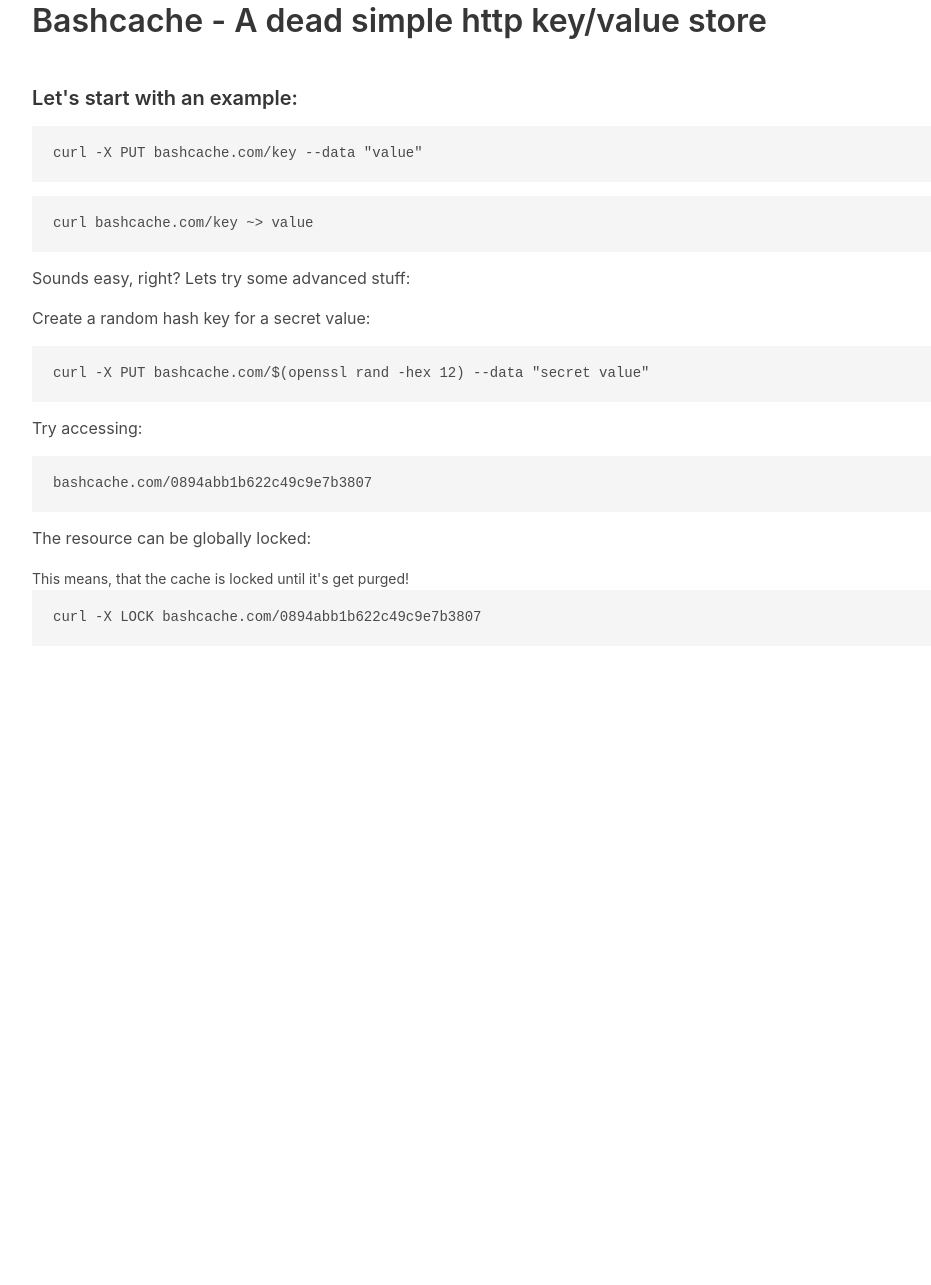
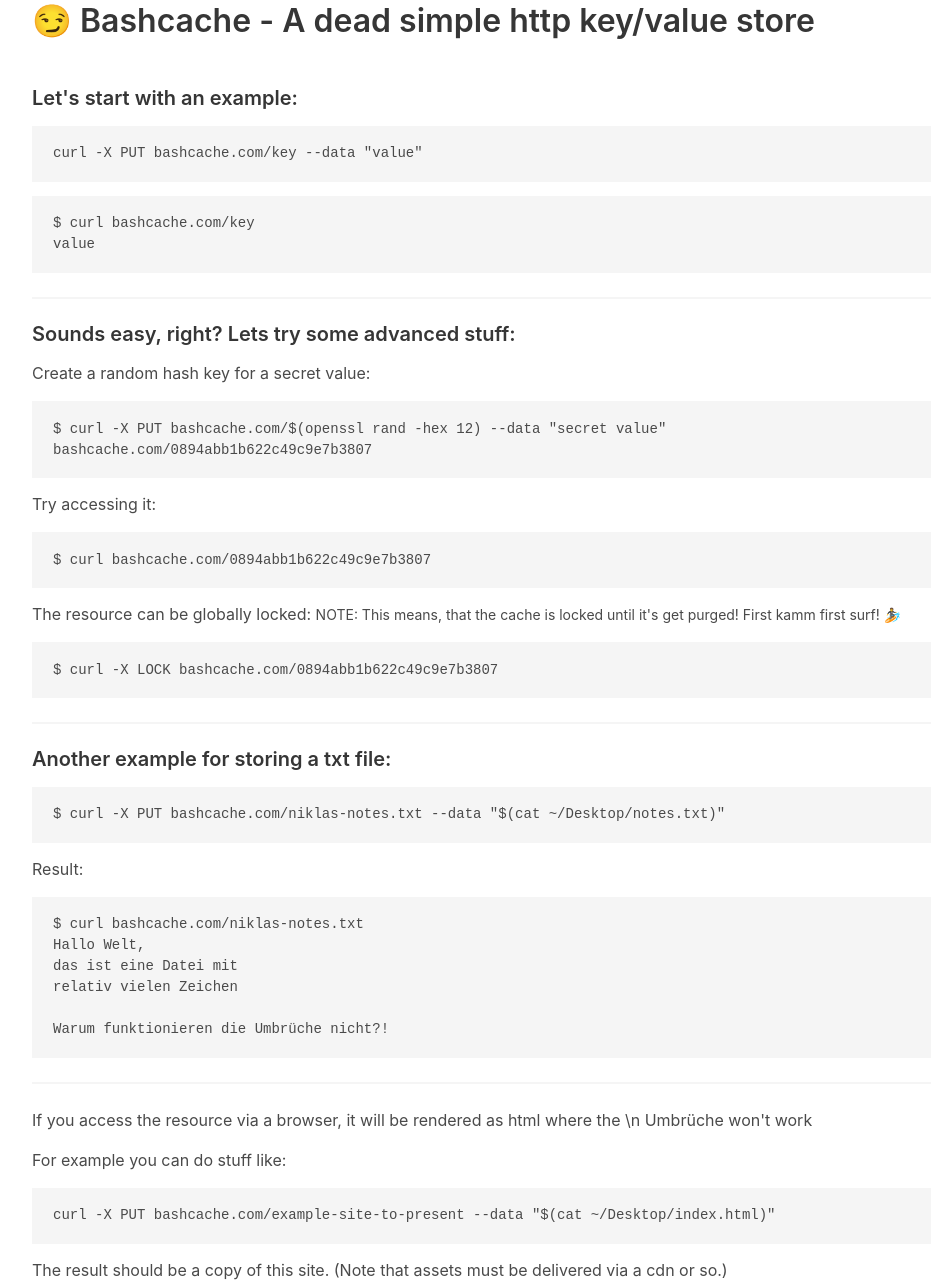
Before and after one commit to ParadoXxGER/bashcache, a website: page index.html in a window 1280 px wide. Shown: the part 45-1330 px from the top of the page, without its empty margins (32-963 px from the left). Before the commit the page ends 800 px from the top, so only its background shows below. Drawn offline with nearby package versions, Linux system fonts and the light colour scheme.

Commit message:
enhance index

```diff
--- a/index.html
+++ b/index.html
@@ -13,22 +13,39 @@
     <section class="section">
         <div class="container">
             <h1 class="title">
-                Bashcache - A dead simple http key/value store
+                😏 Bashcache - A dead simple http key/value store
             </h1>
             <br>
 
             <div class="content">
                 <h4>Let's start with an example:</h4>
                 <pre>curl -X PUT bashcache.com/key --data "value"</pre>
-                <pre>curl bashcache.com/key ~> value</pre>
-                <p>Sounds easy, right? Lets try some advanced stuff:</p>
+                <pre>$ curl bashcache.com/key
+value</pre>
+                <hr>
+                <h4>Sounds easy, right? Lets try some advanced stuff:</h4>
                 <p>Create a random hash key for a secret value:</p>
-                <pre>curl -X PUT bashcache.com/$(openssl rand -hex 12) --data "secret value"</pre>
-                <p>Try accessing:</p>
-                <pre>bashcache.com/0894abb1b622c49c9e7b3807</pre>
-                <p>The resource can be globally locked:</p>
-                <small>This means, that the cache is locked until it's get purged!</small>
-                <pre>curl -X LOCK bashcache.com/0894abb1b622c49c9e7b3807</pre>
+                <pre>$ curl -X PUT bashcache.com/$(openssl rand -hex 12) --data "secret value"
+bashcache.com/0894abb1b622c49c9e7b3807</pre>
+                <p>Try accessing it:</p>
+                <pre>$ curl bashcache.com/0894abb1b622c49c9e7b3807</pre>
+                <p>The resource can be globally locked: <small>NOTE: This means, that the cache is locked until it's get purged! First kamm first surf! 🏄</small></p>
+                <pre>$ curl -X LOCK bashcache.com/0894abb1b622c49c9e7b3807</pre>
+                <hr>
+                <h4>Another example for storing a txt file:</h4>
+                <pre>$ curl -X PUT bashcache.com/niklas-notes.txt --data "$(cat ~/Desktop/notes.txt)"</pre>
+                <p>Result:</p>
+                <pre>$ curl bashcache.com/niklas-notes.txt
+Hallo Welt,
+das ist eine Datei mit
+relativ vielen Zeichen
+
+Warum funktionieren die Umbrüche nicht?!</pre>
+            <hr>
+            <p>If you access the resource via a browser, it will be rendered as html where the \n Umbrüche won't work</p>
+            <p>For example you can do stuff like:</p>
+            <pre>curl -X PUT bashcache.com/example-site-to-present --data "$(cat ~/Desktop/index.html)"</pre>
+            <p>The result should be a copy of this site. (Note that assets must be delivered via a cdn or so.)</p>
             </div>
         </div>
     </section>
```
